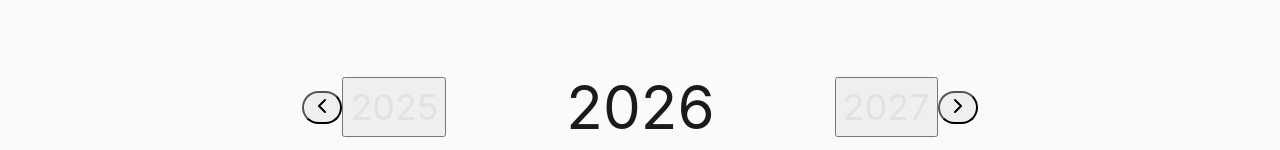
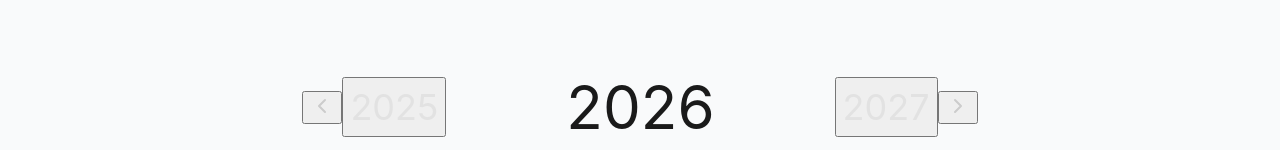
Before and after one commit to soyongdol-e/Gen_Planner, a React (Vite) app: page / in a window 1280 px wide. Both pictures are taken after a click on the button "2026년". Shown: the top 150 px of the page. Built offline with nearby package versions, Linux system fonts and the light colour scheme; a web font is replaced by a local one.

Commit message:
Simplify Year navigation: Remove boxes and circular backgrounds for flat minimal design

```diff
--- a/src/components/views/YearView.tsx
+++ b/src/components/views/YearView.tsx
@@ -141,18 +141,18 @@ export function YearView({ onMonthClick }: YearViewProps) {
     <div className="h-screen flex flex-col bg-white">
       {/* Navigation */}
       <div className="flex items-center justify-center pt-[62px] pb-8">
-        {/* Left Arrow Icon */}
+        {/* Left Arrow Icon - Simple chevron without background */}
         <button
           onClick={handlePrevYear}
-          className="p-2 hover:bg-gray-50 rounded-full transition-colors"
+          className="hover:opacity-70 transition-opacity"
         >
-          <ChevronLeft className="size-8 text-gray-600" />
+          <ChevronLeft className="size-8" style={{ color: '#CCCCCC' }} />
         </button>
 
         {/* Previous Year - 40px gap from icon */}
         <button
           onClick={() => handleYearClick(prevYear)}
-          className="text-[36px] font-bold leading-[150%] transition-colors ml-10"
+          className="text-[36px] font-bold leading-[150%] hover:opacity-70 transition-opacity ml-10"
           style={{ color: '#E2E2E2' }}
         >
           {prevYear}
@@ -166,18 +166,18 @@ export function YearView({ onMonthClick }: YearViewProps) {
         {/* Next Year - 120px gap from current year */}
         <button
           onClick={() => handleYearClick(nextYear)}
-          className="text-[36px] font-bold leading-[150%] transition-colors"
+          className="text-[36px] font-bold leading-[150%] hover:opacity-70 transition-opacity"
           style={{ color: '#E2E2E2' }}
         >
           {nextYear}
         </button>
 
-        {/* Right Arrow Icon - 40px gap from next year */}
+        {/* Right Arrow Icon - Simple chevron without background, 40px gap from next year */}
         <button
           onClick={handleNextYear}
-          className="p-2 hover:bg-gray-50 rounded-full transition-colors ml-10"
+          className="hover:opacity-70 transition-opacity ml-10"
         >
-          <ChevronRight className="size-8 text-gray-600" />
+          <ChevronRight className="size-8" style={{ color: '#CCCCCC' }} />
         </button>
       </div>
 
```
